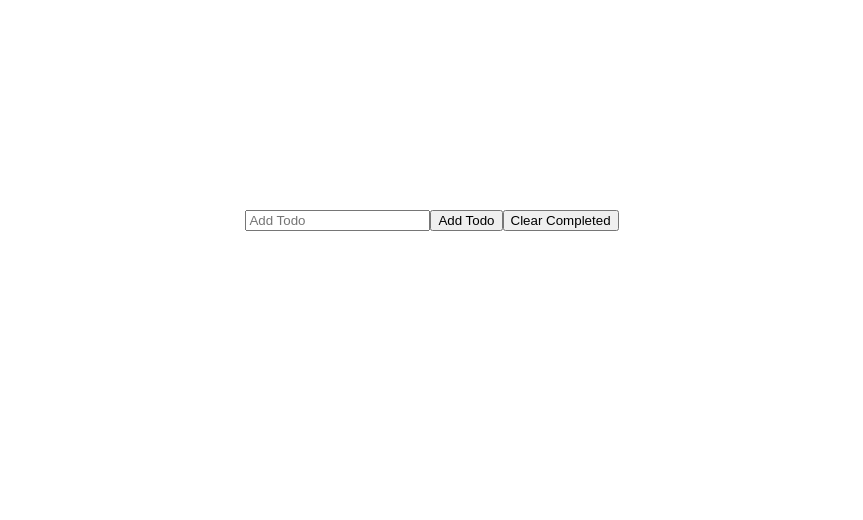
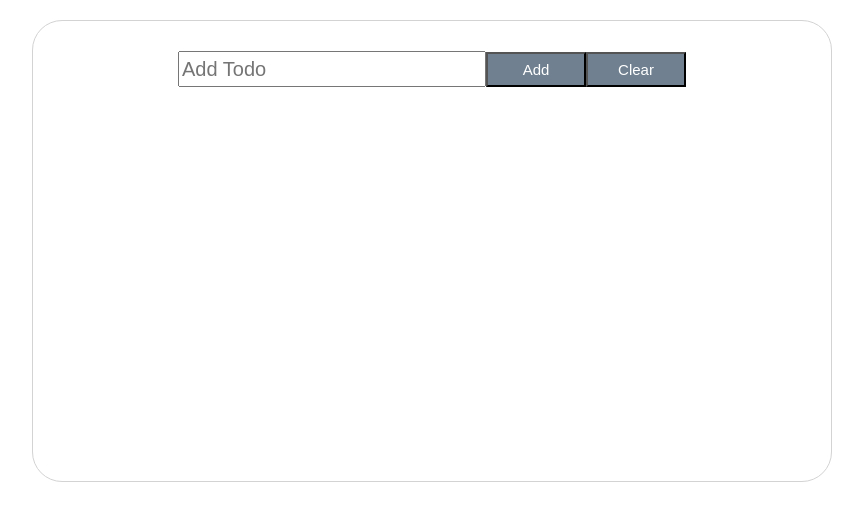
Before and after one commit to dsnair/React-component-examples, a React (Create React App) app: page / in a window 1280 px wide. Shown: the top 520 px of the page, without its empty margins (208-1071 px from the left). Built offline with nearby package versions, Linux system fonts and the light colour scheme.

Commit message:
finalize app style

```diff
--- a/src/App.css
+++ b/src/App.css
@@ -1,9 +1,11 @@
 body {
-  width: 400px;
+  width: 800px;
+  margin: 20px auto;
+}
+
+.app {
   height: 50vh;
-  margin: 20px auto;
-  display: flex;
-  flex-direction: column;
-  justify-content: center;
-  align-items: center;
+  padding: 30px;
+  border: 1px solid lightgrey;
+  border-radius: 30px;
 }
--- a/src/App.js
+++ b/src/App.js
@@ -50,18 +50,18 @@ class App extends React.Component {
 
   render() {
     return (
-      <React.Fragment>
-        <TodoList
-          todo={this.state.todo}
-          handleCompleted={this.handleCompleted}
-        />
+      <div className="app">
         <TodoForm
           value={this.state.text}
           handleText={this.handleText}
           handleAdd={this.handleAdd}
           handleClear={this.handleClear}
         />
-      </React.Fragment>
+        <TodoList
+          todo={this.state.todo}
+          handleCompleted={this.handleCompleted}
+        />
+      </div>
     )
   }
 }
--- a/src/components/Todo.css
+++ b/src/components/Todo.css
@@ -1,4 +1,28 @@
 .todo {
-    margin: 20px 0;
-    font-size: 20px;
+  margin: 20px auto;
+  width: 500px;
+  font-size: 20px;
+  border-bottom: 1px solid lightgrey;
 }
+
+form {
+  display: flex;
+  align-items: center;
+  justify-content: center;
+}
+
+input {
+  width: 300px;
+  height: 30px;
+  font-size: 20px;
+  outline: none;
+}
+
+button {
+  background-color: slategrey;
+  color: white;
+  font-size: 15px;
+  width: 100px;
+  height: 35px;
+  outline: none;
+}
--- a/src/components/TodoForm.js
+++ b/src/components/TodoForm.js
@@ -9,8 +9,8 @@ class TodoForm extends React.Component {
           value={this.props.value}
           placeholder="Add Todo"
         />
-        <button onClick={this.props.handleAdd}>Add Todo</button>
-        <button onClick={this.props.handleClear}>Clear Completed</button>
+        <button onClick={this.props.handleAdd}>Add</button>
+        <button onClick={this.props.handleClear}>Clear</button>
       </form>
     )
   }
```
